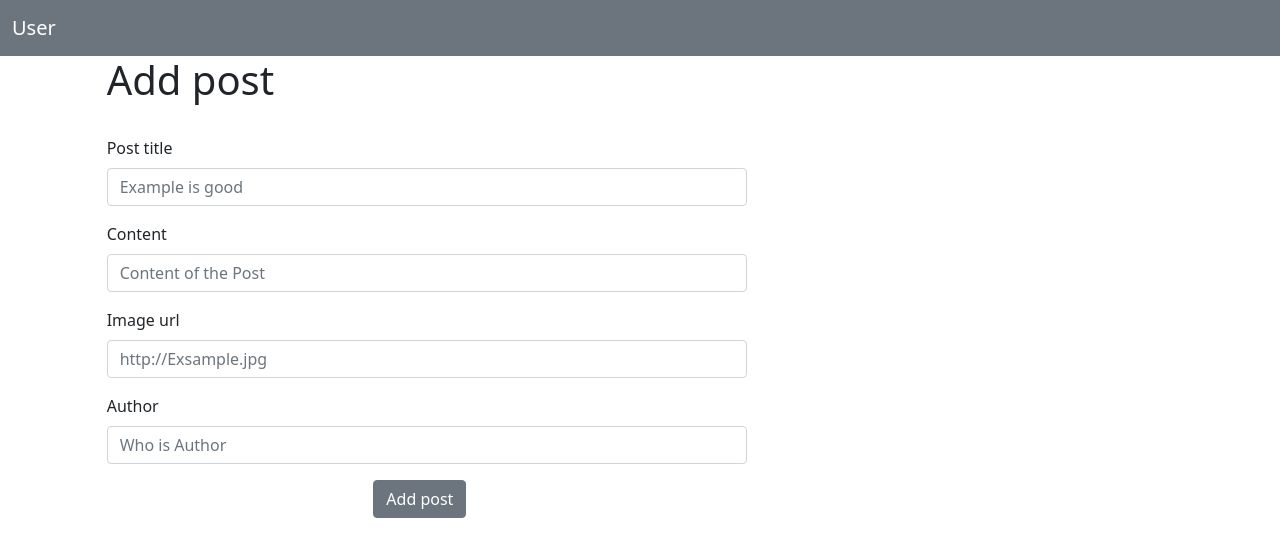
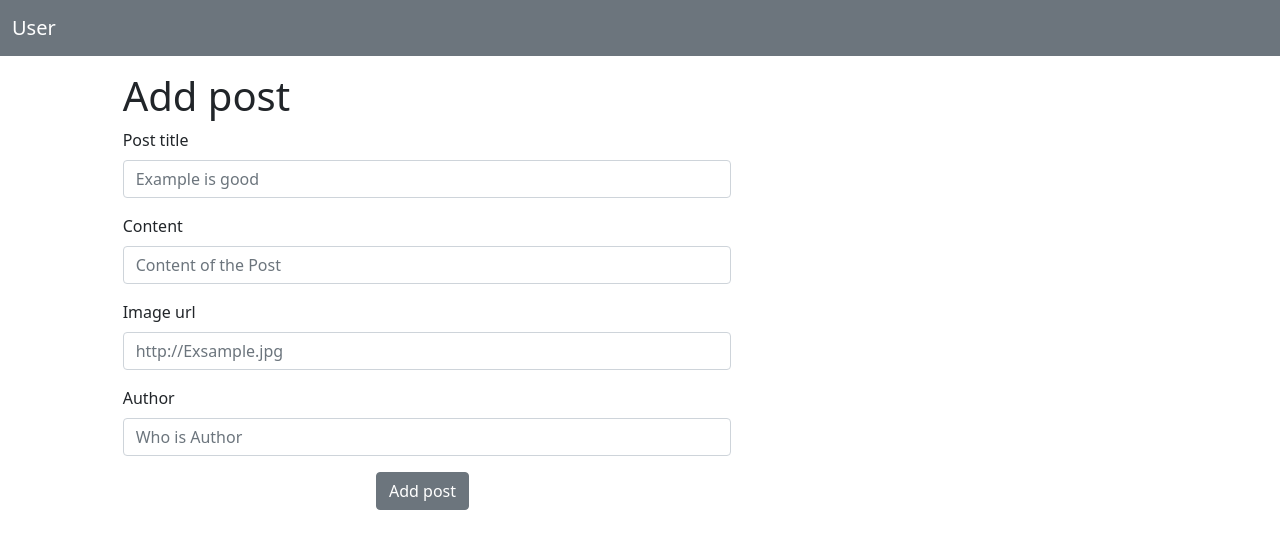
Before and after one commit to XudayfiIbra/user-authetications, a Django app: page /add-post/ in a window 1280 px wide. Shown: the top 557 px of the page. Run offline with Django 4.2, Linux system fonts and the light colour scheme.

Commit message:
working with add post and is done

```diff
--- a/website/templates/posts/add_post.html
+++ b/website/templates/posts/add_post.html
@@ -4,12 +4,10 @@
 {% include 'navbar.html' %}
 
 
-    <div class="col-md-6 offset-md-1">
+    <div class="col-md-6 offset-md-1 p-3">
        <h1>Add post</h1>
        <form method="POST" action="" autocomplete="off">
         {% csrf_token %}
-
-        <br>
         <div class="mb-3">
           <label for="" class="form-label">Post title</label>
           <input type="text"
--- a/website/templates/posts/post.html
+++ b/website/templates/posts/post.html
@@ -17,7 +17,7 @@
                     <h5 class="card-title"></h5>
                     <h5 href="" class="text-decoration-none link-dark">{{post.post_title}}</h5>
                     <p class="card-text">{{post.content|truncatewords:5}}</p>
-                    <a href="{% url 'post_reading' %}"><button type="button" class="btn btn-secondary">Read more</button></a>
+                    <a href="{% url 'post_reading' %}"><button type="button" class="btn btn-secondary">Read</button></a>
                     <a href="#"><button type="button" class="btn btn-primary">Update</button></a>
                     <a href="{% url 'delete_post' post.id %}"><button type="button" class="btn btn-danger">Delete</button></a>
 
--- a/website/views.py
+++ b/website/views.py
@@ -6,7 +6,7 @@ from . models import Post
 
 
 def homePage(request):
-    # checking if the use is login
+    # checking if the user is login
     if request.method == "POST":
         username = request.POST['username']
         password = request.POST['password']
@@ -39,14 +39,17 @@ def post_reading(request):
 
 def add_post(request):
     if request.method == 'POST':
-        post_title = request.POST['post_title']
-        content = request.POST['content']
-        image = request.POST['image']
-        creater = request.POST['creater']
-        post_create = Post(post_title=post_title,
-                           content=content, image=image, creater=creater)
-        post_create.save()
-        return redirect('postPage')
+        if request.user.is_authenticated:
+            post_title = request.POST['post_title']
+            content = request.POST['content']
+            image = request.POST['image']
+            creater = request.POST['creater']
+            post_create = Post(post_title=post_title,
+                            content=content, image=image, creater=creater)
+            post_create.save()
+            return redirect('postPage')
+        else:
+            return redirect('postPage')
     else:
         return render(request, 'posts/add_post.html',)
 
```
Also changed, not shown: website/forms.py (+0 -46 lines).
